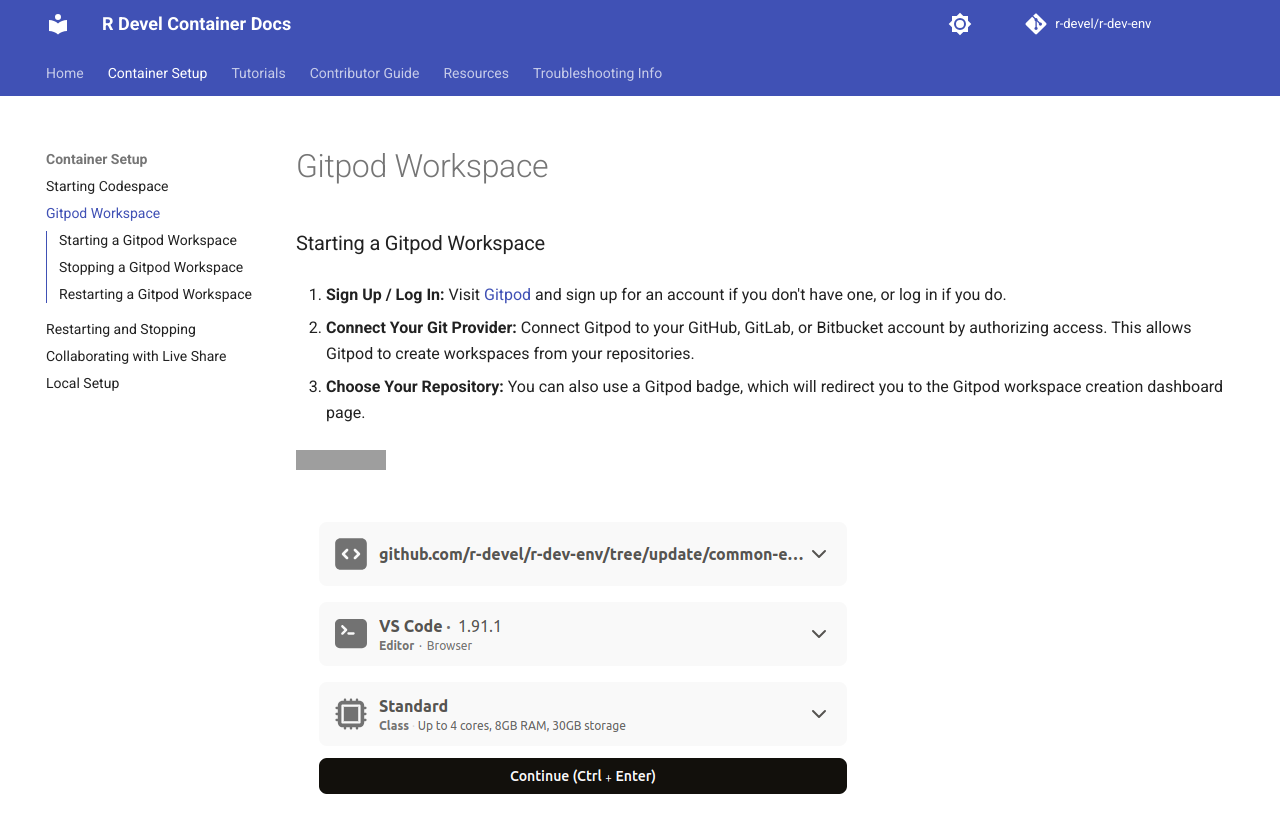
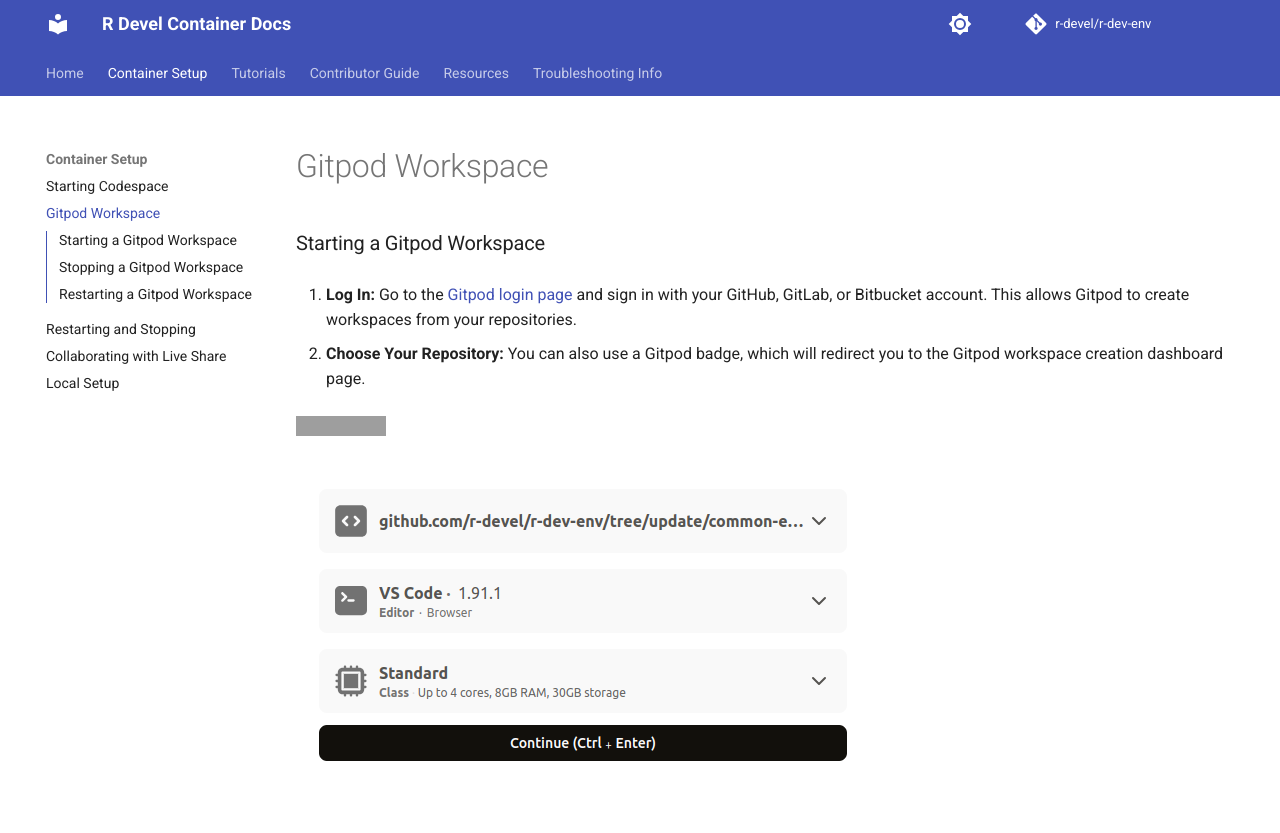
Before and after one commit to r-devel/r-dev-env, an MkDocs documentation site: the page built from docs/container_setup/gitpodstart_stop.md, in a window 1280 px wide and 900 px high. Shown: the top 833 px of the window. Built offline with MkDocs 1.6.1 and Material for MkDocs 9.7.7, drawn with Linux system fonts in a browser that asks for light colours; comment, search, counter and statistics services are not loaded; grey boxes are pictures that could not be loaded.

Commit message:
Update docs/container_setup/gitpodstart_stop.md
Co-authored-by: Heather Turner <ht@heatherturner.net>

```diff
--- a/docs/container_setup/gitpodstart_stop.md
+++ b/docs/container_setup/gitpodstart_stop.md
@@ -1,11 +1,8 @@
 
 ### Starting a Gitpod Workspace
 
-1. **Sign Up / Log In:**
-Visit [Gitpod](https://www.gitpod.io/) and sign up for an account if you don't have one, or log in if you do.
-
-2. **Connect Your Git Provider:**
-Connect Gitpod to your GitHub, GitLab, or Bitbucket account by authorizing access. This allows Gitpod to create workspaces from your repositories.
+1. **Log In:**
+Go to the [Gitpod login page](https://gitpod.io/login/) and sign in with your GitHub, GitLab, or Bitbucket account. This allows Gitpod to create workspaces from your repositories.
 
 3. **Choose Your Repository:**
 You can also use a Gitpod badge, which will redirect you to the Gitpod workspace creation dashboard page.
```
